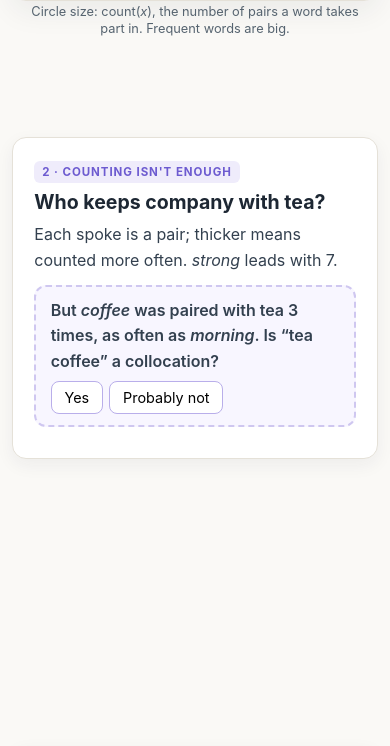
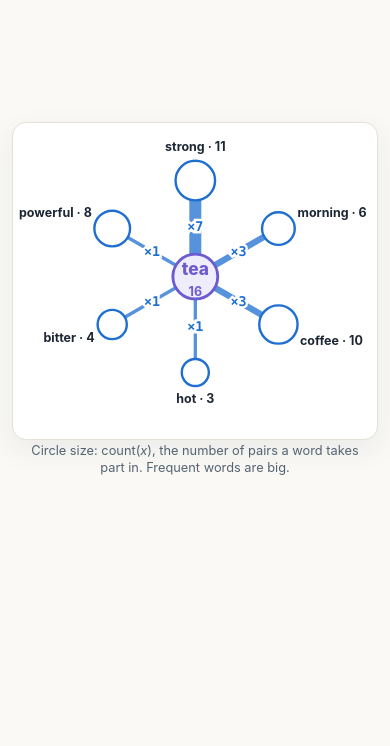
Before and after one commit to liadmagen/liadmagen.github.io, a plain HTML site: page ml_intro/pmi/index.html in a window 390 px wide. Shown: the part 4200-4946 px from the top of the page. Drawn offline with Linux system fonts and the light colour scheme.

Commit message:
PMI explainer: pin the figure before the first step activates
The first step now starts after ~half a screen of padding, so by the time
it becomes active the sticky figure is already pinned and fully visible
(fixes cut-off figures at 1280x800 and 1366x768).

Co-Authored-By: Claude Sonnet 5.5 <noreply@anthropic.com>

```diff
--- a/ml_intro/pmi/index.html
+++ b/ml_intro/pmi/index.html
@@ -77,7 +77,7 @@
   .controls input[type=text]{min-width:min(280px,70vw)}
   .controls .out{font-family:var(--mono);color:var(--ink);min-width:7ch}
   :focus-visible{outline:3px solid var(--accent);outline-offset:2px}
-  .steps{display:flex;flex-direction:column;gap:55vh;padding:12vh 0 55vh}
+  .steps{display:flex;flex-direction:column;gap:55vh;padding:52vh 0 55vh} /* the figure pins before the first step becomes active */
   #ch7 .sticky svg{max-height:calc(100vh - 200px)}
   #ch9 .sticky svg{max-height:22vh}
   @media (max-height:820px){.rcard{padding:.4rem .8rem}.rcard .rform .katex{font-size:1.05em}}
@@ -162,7 +162,7 @@
     .rcard .badge{width:1.6rem;height:1.6rem;font-size:.85rem}
     .rcard .rtxt>b{font-size:.92rem}.rcard .rform .katex{font-size:.95em}.rcard .rsub{font-size:.82rem}
     .step,.predict,.predict button,.step .controls button,.step .controls input{scroll-margin-top:60vh}
-    .steps{padding:6vh 0 40vh;gap:34vh}
+    .steps{padding:58vh 0 40vh;gap:34vh}
     .collo{grid-template-columns:auto 1fr;font-size:.92rem}
     .collo .h:nth-child(3){display:none}
     #dotnav{display:none}
```
